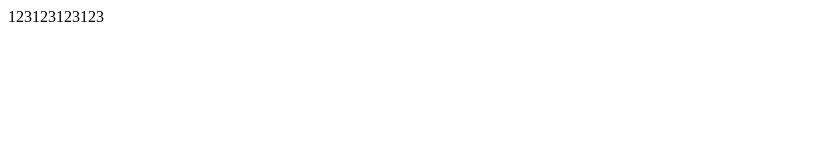
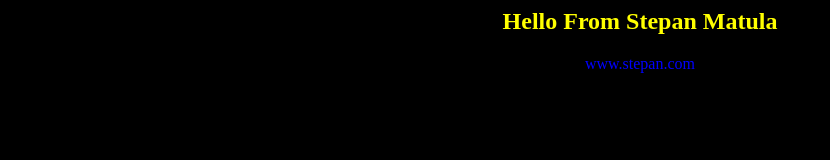
Before and after one commit to StepanMatula/app-for-jenkins, a plain HTML site: page index.html in a window 1280 px wide. Shown: the whole page, without its empty margins (0-830 px from the left). Drawn offline with Linux system fonts and the light colour scheme.

Commit message:
initial version

```diff
--- a/index.html
+++ b/index.html
@@ -1 +1,9 @@
-123123123123
+<html>
+<body bgcolor=black>
+<center>
+<h2><font color=yellow>Hello From Stepan Matula</font></h2>
+
+<font color=blue>www.stepan.com</font>
+</center>
+</body>
+</html>
```
